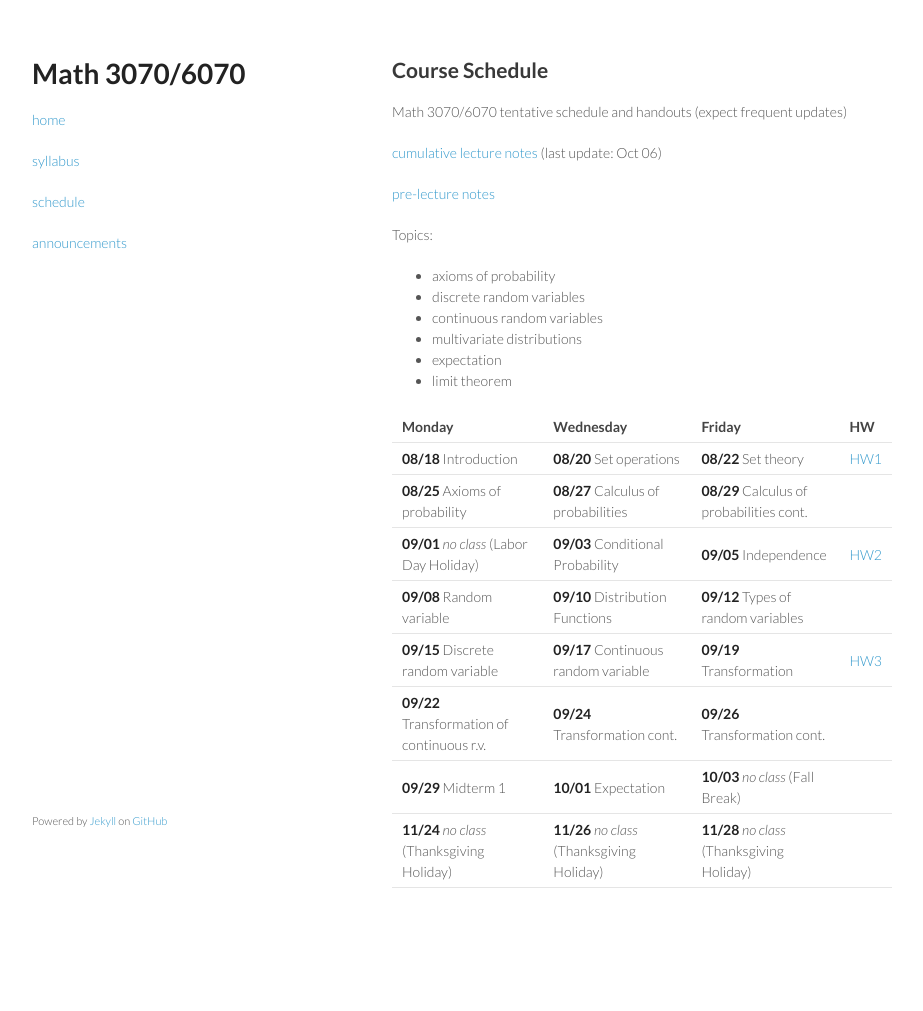
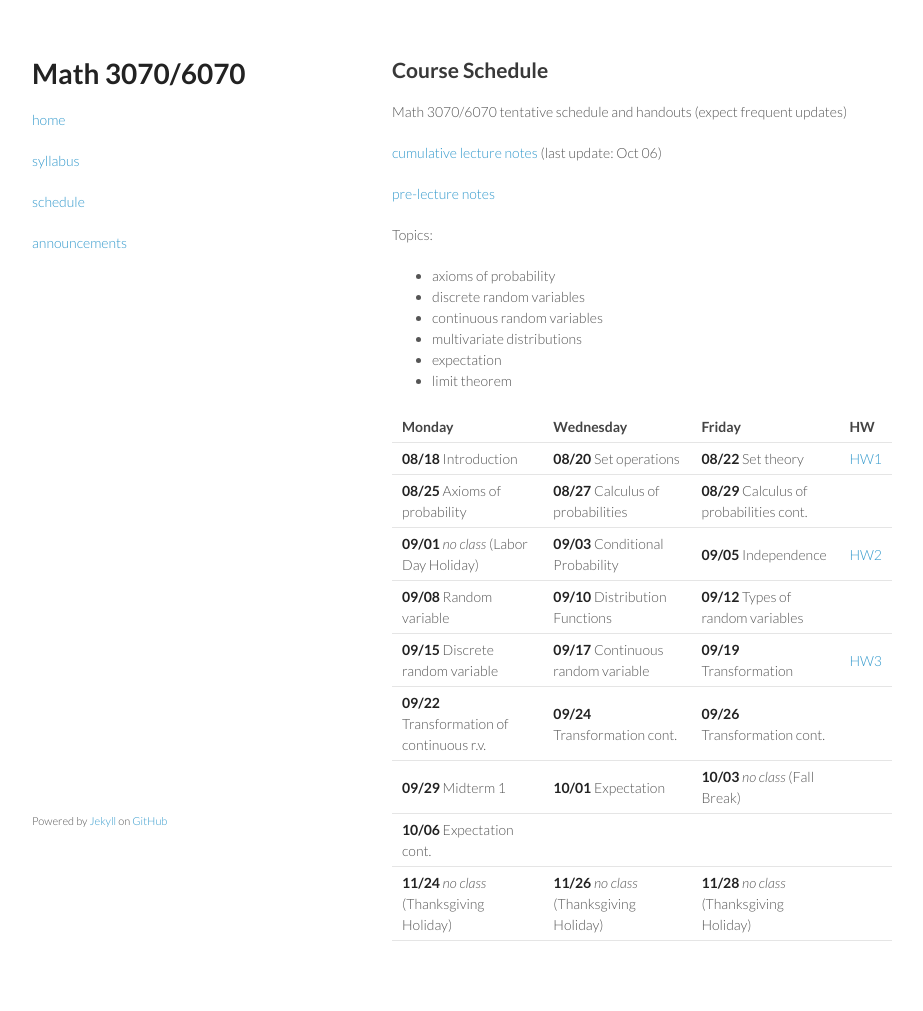
Before and after one commit to tulane-math-3070/2025Fall, a Jekyll site: the page built from schedule/schedule.md, in a window 1280 px wide. Shown: the whole page, without its empty margins (178-1101 px from the left). Built offline with Jekyll 4.4.1, drawn with Linux system fonts in a browser that asks for light colours; before the commit the page ends 958 px from its top, so only the background shows below that.

Commit message:
add 1006 notes

```diff
--- a/schedule/schedule.md
+++ b/schedule/schedule.md
@@ -33,4 +33,5 @@ Topics:
 | **09/15** Discrete random variable | **09/17** Continuous random variable | **09/19** Transformation | [HW3](../HW/HW2/HW3.pdf) |
 | **09/22** Transformation of continuous r.v. | **09/24** Transformation cont. | **09/26** Transformation cont. | |
 | **09/29** Midterm 1 | **10/01** Expectation | **10/03** _no class_ (Fall Break) | |
+| **10/06** Expectation cont. | | | |
 | **11/24** _no class_ (Thanksgiving Holiday) | **11/26**  _no class_ (Thanksgiving Holiday) | **11/28**  _no class_ (Thanksgiving Holiday) | |
```
Also changed, not shown: 2 other files.
